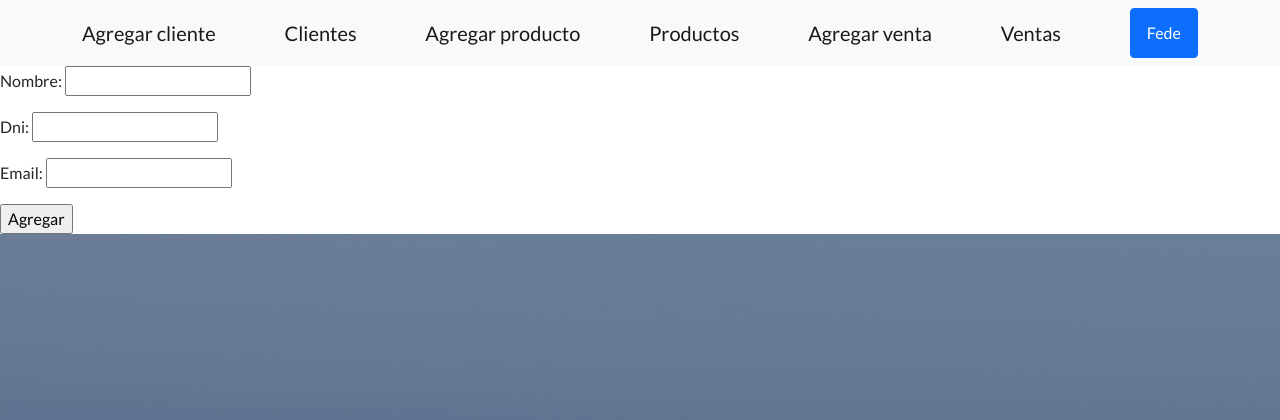
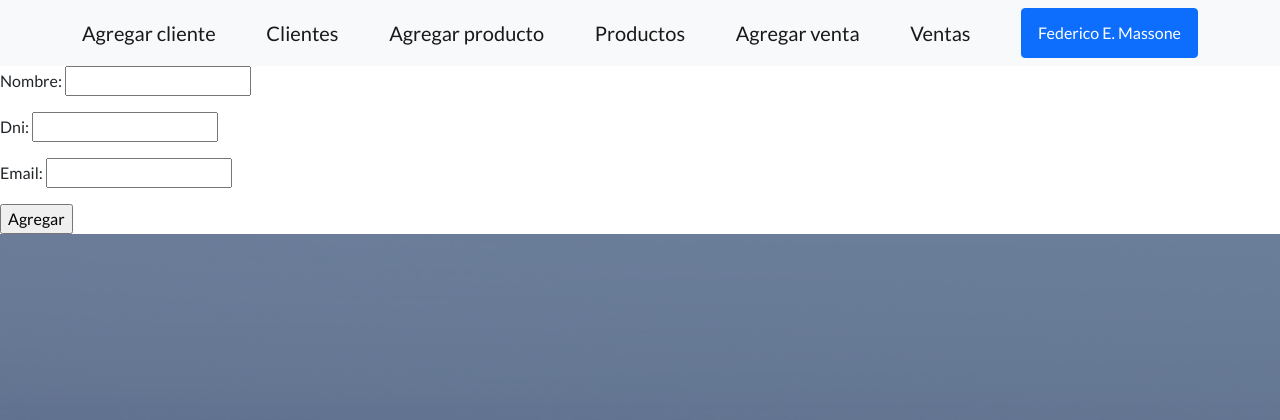
Before and after one commit to Fedemass1/Python_3ra_entrega, a Django app: page /app/clientes/ in a window 1280 px wide. Shown: the top 420 px of the page. Run offline with Django 4.2, Linux system fonts and the light colour scheme; some libraries are stand-ins or nearby versions.

Commit message:
Tercera entrega CLIENTES

```diff
--- a/templates/base/navigation.html
+++ b/templates/base/navigation.html
@@ -6,6 +6,6 @@
                 <a class="navbar-brand" href="/app/mostrar_productos">Productos</a>
                 <a class="navbar-brand" href="/app/ventas">Agregar venta</a>
                 <a class="navbar-brand" href="/app/mostrar_ventas">Ventas</a>
-                <a class="btn btn-primary" href="#signup">Fede</a>
+                <a class="btn btn-primary" href="#signup">Federico E. Massone</a>
             </div>
         </nav>
```
